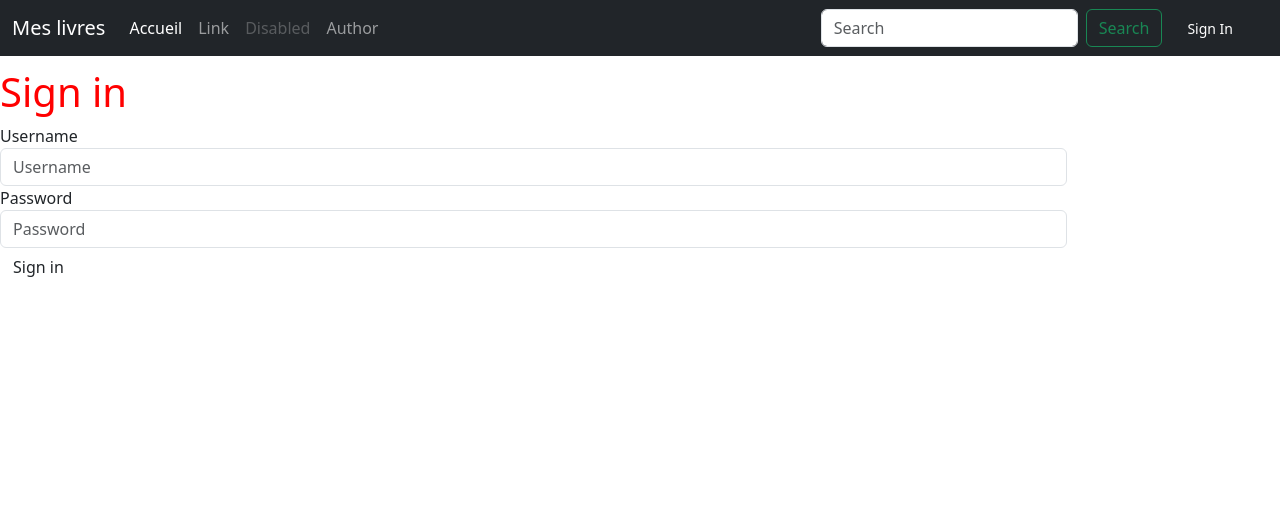
After one commit to NiksanNagarajah/Flask, a Flask app: page /login/ in a window 1280 px wide. The commit adds this page. Shown: the top 526 px of the page. Run offline with Flask 3, Linux system fonts and the light colour scheme; some libraries are stand-ins or nearby versions.

Commit message:
Ajout d'un login et modif selement si connecter

```diff
--- a/4.Formulaire/bookInfo/app.py
+++ b/4.Formulaire/bookInfo/app.py
@@ -20,3 +20,8 @@
 db = SQLAlchemy(app)
 
 app.config['SECRET_KEY'] = 'c16b4688-e4ef-44df-8757-dcb88f0da0eb'
+
+from flask_login import LoginManager
+login_manager = LoginManager(app)
+
+login_manager.login_view = 'login'
--- a/4.Formulaire/bookInfo/static/home.css
+++ b/4.Formulaire/bookInfo/static/home.css
@@ -23,9 +23,9 @@
     height: 150px;
 }
 
-main{
+/* main{
     margin-top: 8em;
-}
+} */
 
 footer{
     position: fixed;
@@ -173,3 +173,41 @@
 .add-author-button:hover {
     background-color: #2980b9; /* Couleur de fond au survol */
 }
+
+.navbar-right {
+    float: right;
+    margin-right: 20px;
+}
+
+.navbar-right li {
+    display: inline-block;
+    margin-left: 10px;
+    color: #fff;
+}
+
+.navbar-right a {
+    color: #fff;
+    text-decoration: none;
+    padding: 10px 15px;
+    border-radius: 4px;
+    transition: background-color 0.3s ease, color 0.3s ease;
+}
+
+.navbar-right a:hover {
+    background-color: #007bff; /* Bleu au survol */
+    color: #fff; /* Assure que le texte reste blanc */
+}
+
+.glyphicon-log-out {
+    font-size: 18px;
+    margin-right: 5px;
+}
+
+.navbar-right li a {
+    font-size: 14px;
+}
+
+.navbar-right li a:hover {
+    background-color: #007bff; /* Bleu pour le bouton de logout */
+    color: #fff;
+}
--- a/4.Formulaire/bookInfo/templates/base.html
+++ b/4.Formulaire/bookInfo/templates/base.html
@@ -29,7 +29,7 @@
                                 <a class="nav-link active" aria-current="page" href="{{ url_for('home') }}">Accueil</a>
                             </li>
                             <li class="nav-item">
-                                <a class="nav-link" href="#">Link</a>
+                                <a class="nav-link" href="https://github.com/NiksanNagarajah/Flask" target="_blank">Link</a>
                             </li>
                             <li class="nav-item">
                                 <a class="nav-link disabled">Disabled</a>
@@ -42,6 +42,22 @@
                             <input class="form-control me-2" type="search" placeholder="Search" aria-label="Search">
                             <button class="btn btn-outline-success" type="submit">Search</button>
                         </form>
+                        <ul class="nav navbar-nav navbar-right">
+                            {% if current_user.is_authenticated %}
+                                <li><a>{{ current_user.username }}</a></li>
+                                <li>
+                                    <a href="{{ url_for('logout') }}">
+                                        <span class="glyphicon glyphicon-log-out" title="Logout"></span> Logout
+                                    </a>
+                                </li>
+                            {% else %}
+                                <li>
+                                    <a href="{{ url_for('login') }}">
+                                        <span class="glyphicon glyphicon-log-in" title="Sign In"></span> Sign In
+                                    </a>
+                                </li>
+                            {% endif %}
+                        </ul>
                     </div>
                 </div>
             </nav>
--- /dev/null
+++ b/4.Formulaire/bookInfo/templates/login.html
@@ -0,0 +1,28 @@
+{% extends "base.html" %}
+
+{% block main %}
+<h1>Sign in</h1>
+<form class="form-horizontal" role="form" method="POST" action="{{ url_for('login') }}">
+    {{ form.hidden_tag() }}
+
+    <div class="form-group">
+        <label for="username" class="col-sm-2 control-label">{{ form.username.label }}</label>
+        <div class="col-sm-10">
+            {{ form.username(size=50, class_="form-control", placeholder="Username") }}
+        </div>
+    </div>
+
+    <div class="form-group">
+        <label for="password" class="col-sm-2 control-label">{{ form.password.label }}</label>
+        <div class="col-sm-10">
+            {{ form.password(size=50, class_="form-control", placeholder="Password") }}
+        </div>
+    </div>
+
+    <div class="form-group">
+        <div class="col-sm-offset-2 col-sm-10">
+            <button type="submit" class="btn btn-default">Sign in</button>
+        </div>
+    </div>
+</form>
+{% endblock %}
--- a/4.Formulaire/bookInfo/views.py
+++ b/4.Formulaire/bookInfo/views.py
@@ -28,15 +28,16 @@
     id = HiddenField('id')
     name = StringField('Nom', validators=[DataRequired()])
 
+from flask_login import login_required
+
 @app.route("/edit/author/<int:id>")
+@login_required
 def edit_author(id):
     a = get_author(id)
     f = AuthorForm(id=a.id, name=a.name)
     return render_template(
-        "edit-author.html",
-        author=a,
-        form=f
-    )
+    "edit-author.html",
+    author=a, form=f)
 
 from flask import url_for, redirect, render_template
 from .app import db
@@ -79,6 +80,7 @@
         )
 
 @app.route("/author/newAuthor")
+@login_required
 def newAuthor():
     id = Author.query.count() + 1
     form = AuthorForm(id=id)
@@ -95,3 +97,63 @@
         "new-author.html",
         form=form
         )
+
+
+@app.route('/add_author', methods=['GET', 'POST'])
+def add_author():
+    form = AuthorForm()
+    if form.validate_on_submit():
+        new_author = Author(name=form.name.data)
+        db.session.add(new_author)
+        db.session.commit()
+        flash('Auteur enregistré avec succès !')
+        return redirect(url_for('authors'))  # Rediriger vers la liste des auteurs
+
+    return render_template('add_author.html', form=form)
+
+from wtforms import PasswordField
+from .models import User
+from hashlib import sha256
+
+class LoginForm(FlaskForm):
+    username = StringField('Username')
+    password = PasswordField('Password')
+    next = HiddenField()
+
+    def get_authenticated_user(self):
+        user = User.query.get(self.username.data)
+        if user is None:
+            return None
+        m = sha256()
+        m.update(self.password.data.encode())
+        passwd = m.hexdigest()
+        return user if passwd == user.password else None
+
+
+from flask import request, redirect, render_template, url_for
+from flask_login import login_user
+
+@app.route("/login/", methods=["GET", "POST"])
+def login():
+    f = LoginForm()
+
+    if not f.is_submitted():
+        f.next.data = request.args.get("next")
+    elif f.validate_on_submit():
+        user = f.get_authenticated_user()
+        if user:
+            login_user(user)
+            next_page = f.next.data or url_for("home")
+            return redirect(next_page)
+
+    return render_template("login.html", form=f)
+
+
+
+from flask_login import logout_user
+from flask import redirect, url_for
+
+@app.route("/logout/")
+def logout():
+    logout_user()
+    return redirect(url_for('home'))
```
Also changed, not shown: 4.Formulaire/bookInfo/commands.py (+32 -0 lines), 4.Formulaire/bookInfo/models.py (+17 -0 lines), 4.Formulaire/SQLAlchemy.db, 2 other files.
